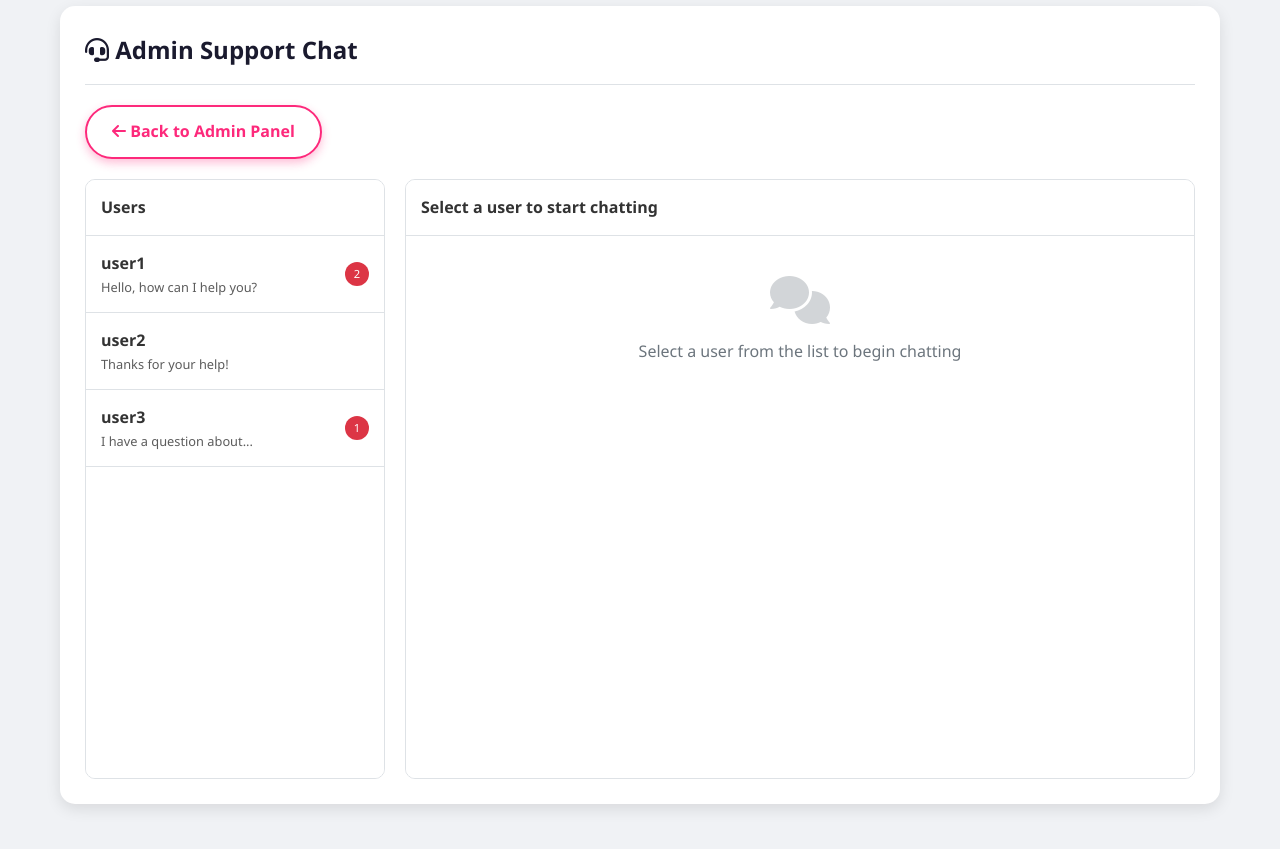
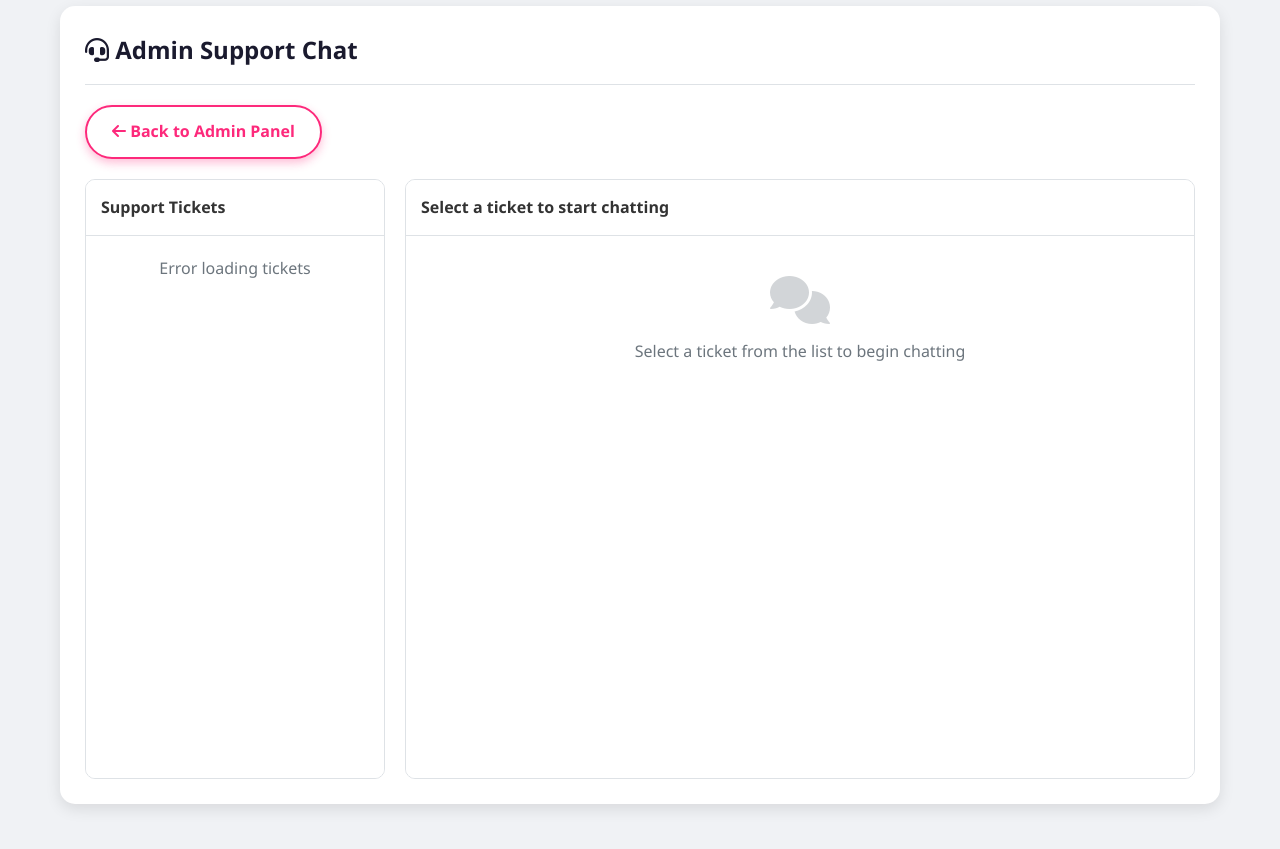
Before and after one commit to Zdristi/fetfinder, a Flask app: page /admin/support_chat in a window 1280 px wide. Shown: the part 186-1035 px from the top of the page. Run offline with Flask 3, Linux system fonts and the light colour scheme; a user stored in the database is signed in; tables that the repository leaves empty hold one stand-in row (values such as "Sample post"); one stand-in notice (Sample message) is shown.

Commit message:
Добавлена полноценная система чата поддержки с базой данных

```diff
--- a/app.py
+++ b/app.py
@@ -10,7 +10,7 @@ from datetime import datetime, timedelta
 import uuid
 from werkzeug.utils import secure_filename
 import hashlib
-from models import db, User as UserModel, Fetish, Interest, Match, Message, Notification, Rating
+from models import db, User as UserModel, Fetish, Interest, Match, Message, Notification, Rating, SupportTicket, SupportMessage
 import hmac
 import hashlib
 
@@ -239,7 +239,20 @@ LANGUAGES = {
         'loading_chat_history': 'Loading chat history...',
         'no_messages_yet': 'No messages yet',
         'i_need_help_with_my_profile': 'I need help with my profile',
-        'sure_ill_help_you_with_that': 'Sure, I\'ll help you with that. What seems to be the problem?'
+        'sure_ill_help_you_with_that': 'Sure, I\'ll help you with that. What seems to be the problem?',
+        'support_tickets': 'Support Tickets',
+        'select_ticket_to_chat': 'Select a ticket to start chatting',
+        'select_ticket_to_begin_chat': 'Select a ticket from the list to begin chatting',
+        'error_loading_tickets': 'Error loading tickets',
+        'no_tickets_found': 'No tickets found',
+        'error_loading_messages': 'Error loading messages',
+        'error_sending_message': 'Error sending message. Please try again.',
+        'welcome_to_support_chat': 'Welcome to Support Chat!',
+        'support_will_respond_soon': 'Our support team will respond to your messages as soon as possible.',
+        'support_welcome_message': 'Hello! Welcome to FetDate support. How can we help you today?',
+        'need_immediate_help': 'Need immediate help?',
+        'contact_us_by_email': 'You can also contact us by email:',
+        'error_sending_message': 'Error sending message. Please try again.'
     },
     'ru': {
         'welcome': 'Добро пожаловать в FetDate!',
@@ -378,7 +391,20 @@ LANGUAGES = {
         'loading_chat_history': 'Загрузка истории чата...',
         'no_messages_yet': 'Пока нет сообщений',
         'i_need_help_with_my_profile': 'Мне нужна помощь с моим профилем',
-        'sure_ill_help_you_with_that': 'Конечно, я помогу вам с этим. В чем проблема?'
+        'sure_ill_help_you_with_that': 'Конечно, я помогу вам с этим. В чем проблема?',
+        'support_tickets': 'Запросы в поддержку',
+        'select_ticket_to_chat': 'Выберите запрос для начала чата',
+        'select_ticket_to_begin_chat': 'Выберите запрос из списка, чтобы начать чат',
+        'error_loading_tickets': 'Ошибка загрузки запросов',
+        'no_tickets_found': 'Запросы не найдены',
+        'error_loading_messages': 'Ошибка загрузки сообщений',
+        'error_sending_message': 'Ошибка отправки сообщения. Пожалуйста, попробуйте снова.',
+        'welcome_to_support_chat': 'Добро пожаловать в чат с поддержкой!',
+        'support_will_respond_soon': 'Наша команда поддержки ответит на ваши сообщения как можно скорее.',
+        'support_welcome_message': 'Здравствуйте! Добро пожаловать в поддержку FetDate. Чем мы можем вам помочь?',
+        'need_immediate_help': 'Нужна срочная помощь?',
+        'contact_us_by_email': 'Вы также можете связаться с нами по электронной почте:',
+        'error_sending_message': 'Ошибка отправки сообщения. Пожалуйста, попробуйте снова.'
     }
 }
 
@@ -1118,6 +1144,172 @@ def admin_support_chat():
     return render_template('admin_support_chat.html')
 
 
+# API routes for support chat
+@app.route('/api/support/send_message', methods=['POST'])
+@login_required
+def api_support_send_message():
+    """Send a message from user to support"""
+    try:
+        data = request.get_json()
+        content = data.get('content', '').strip()
+
+        if not content:
+            return jsonify({'status': 'error', 'message': 'Message content is required'})
+
+        # Check if user already has an open ticket
+        ticket = SupportTicket.query.filter_by(
+            user_id=current_user.id,
+            status='open'
+        ).first()
+
+        # If no open ticket, create a new one
+        if not ticket:
+            ticket = SupportTicket(
+                user_id=current_user.id,
+                subject=f'Support request from {current_user.username}',
+                status='open'
+            )
+            db.session.add(ticket)
+            db.session.flush()  # Get ticket ID
+
+        # Create the message
+        message = SupportMessage(
+            ticket_id=ticket.id,
+            sender_id=current_user.id,
+            content=content,
+            is_admin=False
+        )
+        db.session.add(message)
+
+        # Update ticket timestamp
+        ticket.updated_at = datetime.utcnow()
+
+        db.session.commit()
+
+        return jsonify({'status': 'success', 'message': 'Message sent successfully'})
+
+    except Exception as e:
+        db.session.rollback()
+        print(f"Error sending support message: {e}")
+        return jsonify({'status': 'error', 'message': 'Error sending message'})
+
+
+@app.route('/api/admin/support/tickets')
+@login_required
+def api_admin_support_tickets():
+    """Get all support tickets for admin"""
+    try:
+        # Check if user is admin
+        if not current_user.is_admin:
+            return jsonify({'status': 'error', 'message': 'Access denied'})
+
+        # Get all tickets ordered by last update
+        tickets = SupportTicket.query.order_by(SupportTicket.updated_at.desc()).all()
+
+        # Convert to dictionary format
+        tickets_data = []
+        for ticket in tickets:
+            tickets_data.append({
+                'id': ticket.id,
+                'user_id': ticket.user_id,
+                'user': {
+                    'id': ticket.user.id,
+                    'username': ticket.user.username
+                },
+                'subject': ticket.subject,
+                'status': ticket.status,
+                'created_at': ticket.created_at.isoformat(),
+                'updated_at': ticket.updated_at.isoformat()
+            })
+
+        return jsonify({'status': 'success', 'tickets': tickets_data})
+
+    except Exception as e:
+        print(f"Error getting support tickets: {e}")
+        return jsonify({'status': 'error', 'message': 'Error loading tickets'})
+
+
+@app.route('/api/admin/support/ticket/<int:ticket_id>/messages')
+@login_required
+def api_admin_support_ticket_messages(ticket_id):
+    """Get messages for a specific support ticket"""
+    try:
+        # Check if user is admin
+        if not current_user.is_admin:
+            return jsonify({'status': 'error', 'message': 'Access denied'})
+
+        # Get the ticket
+        ticket = SupportTicket.query.get_or_404(ticket_id)
+
+        # Get all messages for this ticket
+        messages = SupportMessage.query.filter_by(ticket_id=ticket_id).order_by(SupportMessage.timestamp.asc()).all()
+
+        # Convert to dictionary format
+        messages_data = []
+        for message in messages:
+            messages_data.append({
+                'id': message.id,
+                'ticket_id': message.ticket_id,
+                'sender_id': message.sender_id,
+                'sender': {
+                    'id': message.sender.id,
+                    'username': message.sender.username
+                },
+                'content': message.content,
+                'is_admin': message.is_admin,
+                'timestamp': message.timestamp.isoformat(),
+                'is_read': message.is_read
+            })
+
+        return jsonify({'status': 'success', 'messages': messages_data})
+
+    except Exception as e:
+        print(f"Error getting ticket messages: {e}")
+        return jsonify({'status': 'error', 'message': 'Error loading messages'})
+
+
+@app.route('/api/admin/support/send_message', methods=['POST'])
+@login_required
+def api_admin_support_send_message():
+    """Send a message from admin to user"""
+    try:
+        # Check if user is admin
+        if not current_user.is_admin:
+            return jsonify({'status': 'error', 'message': 'Access denied'})
+
+        data = request.get_json()
+        ticket_id = data.get('ticket_id')
+        content = data.get('content', '').strip()
+
+        if not ticket_id or not content:
+            return jsonify({'status': 'error', 'message': 'Ticket ID and message content are required'})
+
+        # Get the ticket
+        ticket = SupportTicket.query.get_or_404(ticket_id)
+
+        # Create the message
+        message = SupportMessage(
+            ticket_id=ticket.id,
+            sender_id=current_user.id,
+            content=content,
+            is_admin=True
+        )
+        db.session.add(message)
+
+        # Update ticket status and timestamp
+        ticket.status = 'replied'
+        ticket.updated_at = datetime.utcnow()
+
+        db.session.commit()
+
+        return jsonify({'status': 'success', 'message': 'Message sent successfully'})
+
+    except Exception as e:
+        db.session.rollback()
+        print(f"Error sending admin support message: {e}")
+        return jsonify({'status': 'error', 'message': 'Error sending message'})
+
+
 @app.route('/test_match')
 @login_required
 def test_match():
--- a/templates/admin_support_chat.html
+++ b/templates/admin_support_chat.html
@@ -20,23 +20,23 @@
         <!-- Users list -->
         <div style="flex: 0 0 300px; border: 1px solid var(--border-color); border-radius: 10px; overflow: hidden; display: flex; flex-direction: column;">
             <div style="background: var(--card-bg); padding: 15px; border-bottom: 1px solid var(--border-color); font-weight: bold;">
-                {{ get_text('users') or 'Users' }}
+                {{ get_text('support_tickets') or 'Support Tickets' }}
             </div>
-            <div id="usersList" style="flex: 1; overflow-y: auto; background: var(--card-bg);">
-                <!-- Users will be loaded here -->
+            <div id="ticketsList" style="flex: 1; overflow-y: auto; background: var(--card-bg);">
+                <div style="padding: 20px; text-align: center;"><i class="fas fa-spinner fa-spin"></i> {{ get_text("loading") or "Loading..." }}</div>
             </div>
         </div>
 
         <!-- Chat area -->
         <div style="flex: 1; display: flex; flex-direction: column; border: 1px solid var(--border-color); border-radius: 10px; overflow: hidden;">
             <div id="chatHeader" style="background: var(--card-bg); padding: 15px; border-bottom: 1px solid var(--border-color); font-weight: bold;">
-                {{ get_text('select_user_to_chat') or 'Select a user to start chatting' }}
+                {{ get_text('select_ticket_to_chat') or 'Select a ticket to start chatting' }}
             </div>
 
             <div id="chatMessages" style="flex: 1; padding: 20px; overflow-y: auto; background: var(--card-bg);">
                 <div style="text-align: center; color: var(--gray); padding: 20px;">
                     <i class="fas fa-comments" style="font-size: 3rem; margin-bottom: 15px; opacity: 0.3;"></i>
-                    <p>{{ get_text('select_user_to_begin_chat') or 'Select a user from the list to begin chatting' }}</p>
+                    <p>{{ get_text('select_ticket_to_begin_chat') or 'Select a ticket from the list to begin chatting' }}</p>
                 </div>
             </div>
 
@@ -55,12 +55,11 @@
 
 <script>
 // Global variables
-let selectedUserId = null;
-let chatHistory = {};
+let selectedTicketId = null;
 
 // Initialize admin chat
 document.addEventListener('DOMContentLoaded', function() {
-    loadUsers();
+    loadTickets();
 
     // Set up event listeners
     document.getElementById('sendMessageBtn').addEventListener('click', sendMessage);
@@ -71,106 +70,124 @@ document.addEventListener('DOMContentLoaded', function() {
     });
 });
 
-// Load users list
-function loadUsers() {
-    const usersList = document.getElementById('usersList');
-    usersList.innerHTML = '<div style="padding: 20px; text-align: center;"><i class="fas fa-spinner fa-spin"></i> {{ get_text("loading") or "Loading..." }}</div>';
+// Load tickets list
+function loadTickets() {
+    const ticketsList = document.getElementById('ticketsList');
+    ticketsList.innerHTML = '<div style="padding: 20px; text-align: center;"><i class="fas fa-spinner fa-spin"></i> {{ get_text("loading") or "Loading..." }}</div>';
 
-    // Simulate loading users (in real app, this would be an API call)
-    setTimeout(() => {
-        // This is a mock - in real app, you would fetch from backend
-        const mockUsers = [
-            {id: 1, username: 'user1', last_message: '{{ get_text("hello_how_can_i_help") or "Hello, how can I help you?" }}', unread: 2},
-            {id: 2, username: 'user2', last_message: '{{ get_text("thanks_for_your_help") or "Thanks for your help!" }}', unread: 0},
-            {id: 3, username: 'user3', last_message: '{{ get_text("i_have_a_question") or "I have a question about..." }}', unread: 1}
-        ];
-
-        displayUsers(mockUsers);
-    }, 1000);
+    fetch('/api/admin/support/tickets')
+    .then(response => response.json())
+    .then(data => {
+        if (data.status === 'success') {
+            displayTickets(data.tickets);
+        } else {
+            ticketsList.innerHTML = '<div style="padding: 20px; text-align: center; color: var(--gray);">{{ get_text("error_loading_tickets") or "Error loading tickets" }}</div>';
+        }
+    })
+    .catch(error => {
+        console.error('Error:', error);
+        ticketsList.innerHTML = '<div style="padding: 20px; text-align: center; color: var(--gray);">{{ get_text("error_loading_tickets") or "Error loading tickets" }}</div>';
+    });
 }
 
-// Display users in the sidebar
-function displayUsers(users) {
-    const usersList = document.getElementById('usersList');
-    usersList.innerHTML = '';
+// Display tickets in the sidebar
+function displayTickets(tickets) {
+    const ticketsList = document.getElementById('ticketsList');
+    ticketsList.innerHTML = '';
 
-    if (users.length === 0) {
-        usersList.innerHTML = '<div style="padding: 20px; text-align: center; color: var(--gray);">{{ get_text("no_users_found") or "No users found" }}</div>';
+    if (tickets.length === 0) {
+        ticketsList.innerHTML = '<div style="padding: 20px; text-align: center; color: var(--gray);">{{ get_text("no_tickets_found") or "No tickets found" }}</div>';
         return;
     }
 
-    users.forEach(user => {
-        const userElement = document.createElement('div');
-        userElement.className = 'user-item';
-        userElement.style.padding = '15px';
-        userElement.style.borderBottom = '1px solid var(--border-color)';
-        userElement.style.cursor = 'pointer';
-        userElement.style.display = 'flex';
-        userElement.style.justifyContent = 'space-between';
-        userElement.style.alignItems = 'center';
-        userElement.style.transition = 'background 0.2s';
+    tickets.forEach(ticket => {
+        const ticketElement = document.createElement('div');
+        ticketElement.className = 'ticket-item';
+        ticketElement.style.padding = '15px';
+        ticketElement.style.borderBottom = '1px solid var(--border-color)';
+        ticketElement.style.cursor = 'pointer';
+        ticketElement.style.display = 'flex';
+        ticketElement.style.justifyContent = 'space-between';
+        ticketElement.style.alignItems = 'center';
+        ticketElement.style.transition = 'background 0.2s';
 
-        if (selectedUserId === user.id) {
-            userElement.style.background = 'var(--primary)';
-            userElement.style.color = 'white';
+        if (selectedTicketId === ticket.id) {
+            ticketElement.style.background = 'var(--primary)';
+            ticketElement.style.color = 'white';
         }
 
-        userElement.innerHTML = `
-            <div>
-                <div style="font-weight: bold;">${user.username}</div>
-                <div style="font-size: 0.8rem; opacity: 0.8; white-space: nowrap; overflow: hidden; text-overflow: ellipsis; max-width: 200px;">${user.last_message}</div>
+        // Format timestamp
+        const date = new Date(ticket.created_at);
+        const timeString = date.toLocaleTimeString([], {hour: '2-digit', minute:'2-digit'});
+
+        ticketElement.innerHTML = `
+            <div style="flex: 1;">
+                <div style="font-weight: bold; display: flex; justify-content: space-between;">
+                    <span>${ticket.user.username}</span>
+                    <span style="font-weight: normal; font-size: 0.8rem;">${timeString}</span>
+                </div>
+                <div style="font-size: 0.9rem; opacity: 0.8; white-space: nowrap; overflow: hidden; text-overflow: ellipsis; max-width: 250px;">${ticket.subject}</div>
+                <div style="font-size: 0.8rem; margin-top: 5px;">
+                    <span class="badge" style="background: ${ticket.status === 'open' ? 'var(--success)' : ticket.status === 'replied' ? 'var(--primary)' : 'var(--gray)'}; font-size: 0.7rem;">
+                        ${ticket.status}
+                    </span>
+                </div>
             </div>
-            ${user.unread > 0 ? `<div style="background: var(--danger); color: white; border-radius: 50%; width: 24px; height: 24px; display: flex; align-items: center; justify-content: center; font-size: 0.7rem;">${user.unread}</div>` : ''}
         `;
 
-        userElement.addEventListener('click', () => {
-            selectUser(user);
+        ticketElement.addEventListener('click', () => {
+            selectTicket(ticket);
         });
 
-        usersList.appendChild(userElement);
+        ticketsList.appendChild(ticketElement);
     });
 }
 
-// Select a user to chat with
-function selectUser(user) {
-    selectedUserId = user.id;
+// Select a ticket to chat with
+function selectTicket(ticket) {
+    selectedTicketId = ticket.id;
 
     // Update chat header
     document.getElementById('chatHeader').innerHTML = `
         <div style="display: flex; align-items: center; gap: 10px;">
             <div style="width: 30px; height: 30px; border-radius: 50%; background: var(--primary); color: white; display: flex; align-items: center; justify-content: center; font-weight: bold;">
-                ${user.username.charAt(0).toUpperCase()}
+                ${ticket.user.username.charAt(0).toUpperCase()}
             </div>
-            <div>${user.username}</div>
+            <div>
+                <div style="font-weight: bold;">${ticket.user.username}</div>
+                <div style="font-size: 0.9rem; opacity: 0.8;">${ticket.subject}</div>
+            </div>
         </div>
     `;
 
     // Show chat input
     document.getElementById('chatInputArea').style.display = 'block';
 
-    // Load chat history for this user (mock)
-    loadChatHistory(user.id);
+    // Load chat history for this ticket
+    loadChatHistory(ticket.id);
 
-    // Refresh users list to update selection
-    loadUsers();
+    // Refresh tickets list to update selection
+    loadTickets();
 }
 
-// Load chat history for a user
-function loadChatHistory(userId) {
+// Load chat history for a ticket
+function loadChatHistory(ticketId) {
     const chatMessages = document.getElementById('chatMessages');
     chatMessages.innerHTML = '<div style="padding: 20px; text-align: center;"><i class="fas fa-spinner fa-spin"></i> {{ get_text("loading_chat_history") or "Loading chat history..." }}</div>';
 
-    // Simulate loading chat history
-    setTimeout(() => {
-        // Mock chat history
-        const mockHistory = [
-            {id: 1, user_id: userId, content: '{{ get_text("hello_how_can_i_help") or "Hello, how can I help you?" }}', timestamp: new Date(Date.now() - 3600000), is_admin: false},
-            {id: 2, user_id: userId, content: '{{ get_text("i_need_help_with_my_profile") or "I need help with my profile" }}', timestamp: new Date(Date.now() - 3500000), is_admin: false},
-            {id: 3, user_id: userId, content: '{{ get_text("sure_ill_help_you_with_that") or "Sure, I\'ll help you with that. What seems to be the problem?" }}', timestamp: new Date(Date.now() - 3400000), is_admin: true}
-        ];
-
-        displayChatHistory(mockHistory);
-    }, 500);
+    fetch(`/api/admin/support/ticket/${ticketId}/messages`)
+    .then(response => response.json())
+    .then(data => {
+        if (data.status === 'success') {
+            displayChatHistory(data.messages);
+        } else {
+            chatMessages.innerHTML = '<div style="padding: 20px; text-align: center; color: var(--gray);">{{ get_text("error_loading_messages") or "Error loading messages" }}</div>';
+        }
+    })
+    .catch(error => {
+        console.error('Error:', error);
+        chatMessages.innerHTML = '<div style="padding: 20px; text-align: center; color: var(--gray);">{{ get_text("error_loading_messages") or "Error loading messages" }}</div>';
+    });
 }
 
 // Display chat history
@@ -242,24 +259,40 @@ function sendMessage() {
     const messageInput = document.getElementById('messageInput');
     const content = messageInput.value.trim();
 
-    if (content && selectedUserId) {
-        // Add message to chat display
+    if (content && selectedTicketId) {
+        // Add message to chat display immediately
         addMessageToChat(content, true, new Date());
 
         // Clear input
         messageInput.value = '';
 
-        // In a real app, you would send this to the backend
-        // fetch('/api/admin/send_message', {
-        //     method: 'POST',
-        //     headers: {
-        //         'Content-Type': 'application/json',
-        //     },
-        //     body: JSON.stringify({
-        //         user_id: selectedUserId,
-        //         content: content
-        //     })
-        // });
+        // Send message to server
+        fetch('/api/admin/support/send_message', {
+            method: 'POST',
+            headers: {
+                'Content-Type': 'application/json',
+            },
+            body: JSON.stringify({
+                ticket_id: selectedTicketId,
+                content: content
+            })
+        })
+        .then(response => response.json())
+        .then(data => {
+            if (data.status === 'success') {
+                // Message sent successfully
+                console.log('Message sent successfully');
+                // Reload chat history to show the new message
+                loadChatHistory(selectedTicketId);
+            } else {
+                // Error sending message
+                addMessageToChat('{{ get_text("error_sending_message") or "Error sending message. Please try again." }}', true, new Date());
+            }
+        })
+        .catch(error => {
+            console.error('Error:', error);
+            addMessageToChat('{{ get_text("error_sending_message") or "Error sending message. Please try again." }}', true, new Date());
+        });
     }
 }
 </script>
```
Also changed, not shown: create_support_tables.py (added, +36 -0 lines), create_support_tables_sqlite.py (added, +69 -0 lines), models.py (+91 -83 lines), templates/support_chat.html (+24 -4 lines), instance/fetdate.db (added).
